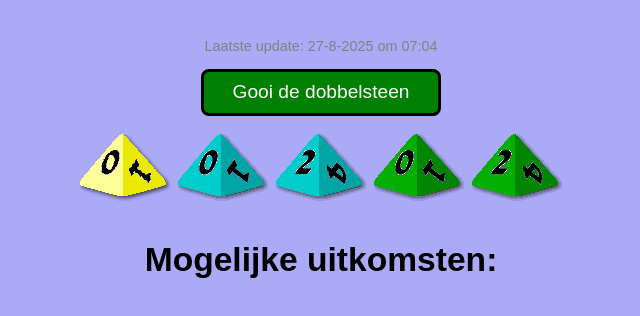
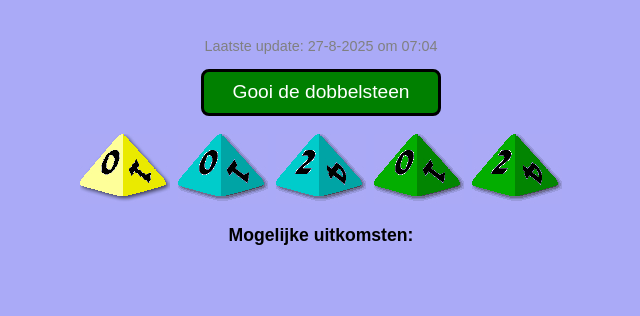
Before and after one commit to BG-NTTW-2025/D4_Dobbelstenen, a plain HTML site: page index.html in a window 1280 px wide. Shown: the whole page, without its empty margins (319-959 px from the left). Drawn offline with Linux system fonts and the light colour scheme.

Commit message:
Update index.html

```diff
--- a/index.html
+++ b/index.html
@@ -57,7 +57,7 @@
     }
     .results {
       margin-top: 0em;
-      font-size: 2.1em;
+      font-size: 1.1em;
     }
 
   </style></head><body>
@@ -211,4 +211,5 @@ document.getElementById("output").innerText = regels.join('\n');
     "Laatste update: " + datum + " om " + tijd;
 </script>
 
+
 </body></html>
```
